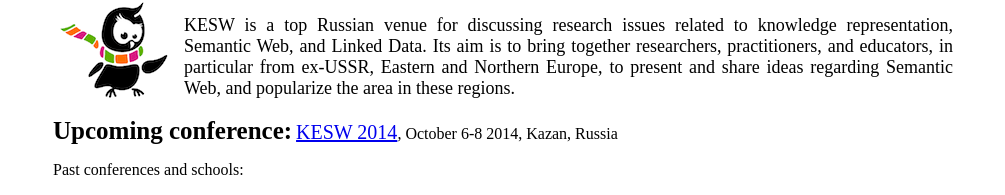
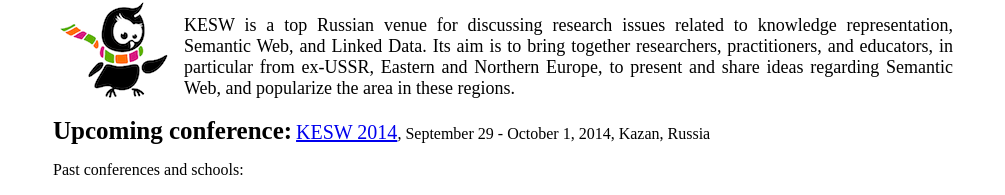
Before and after one commit to ailabitmo/KESWConference, a plain HTML site: page index.html in a window 1280 px wide. Shown: the part 707-902 px from the top of the page, without its empty margins (137-1142 px from the left). Drawn offline with Linux system fonts and the light colour scheme.

Commit message:
Updated KESW 2014 dates to Sep.29-Oct.1

```diff
--- a/index.html
+++ b/index.html
@@ -26,7 +26,7 @@
                 is to bring together researchers, practitioners, and educators,
                 in particular from ex-USSR, Eastern and Northern Europe, to present
                 and share ideas regarding Semantic Web, and popularize the area in these regions.</p>
-            <p><span class="label-upcoming">Upcoming conference:</span> <a href="http://2014.kesw.ru" class="link-upcoming">KESW 2014</a>, October 6-8 2014, Kazan, Russia</p>
+            <p><span class="label-upcoming">Upcoming conference:</span> <a href="http://2014.kesw.ru" class="link-upcoming">KESW 2014</a>, September 29 - October 1, 2014, Kazan, Russia</p>
             <p>Past conferences and schools:</p>
             <ul>
                 <li><a href="http://kesw.ifmo.ru/kesw2013">KESW 2013</a>, October 7-9 2013, Saint-Petersburg, Russia</li>
```
